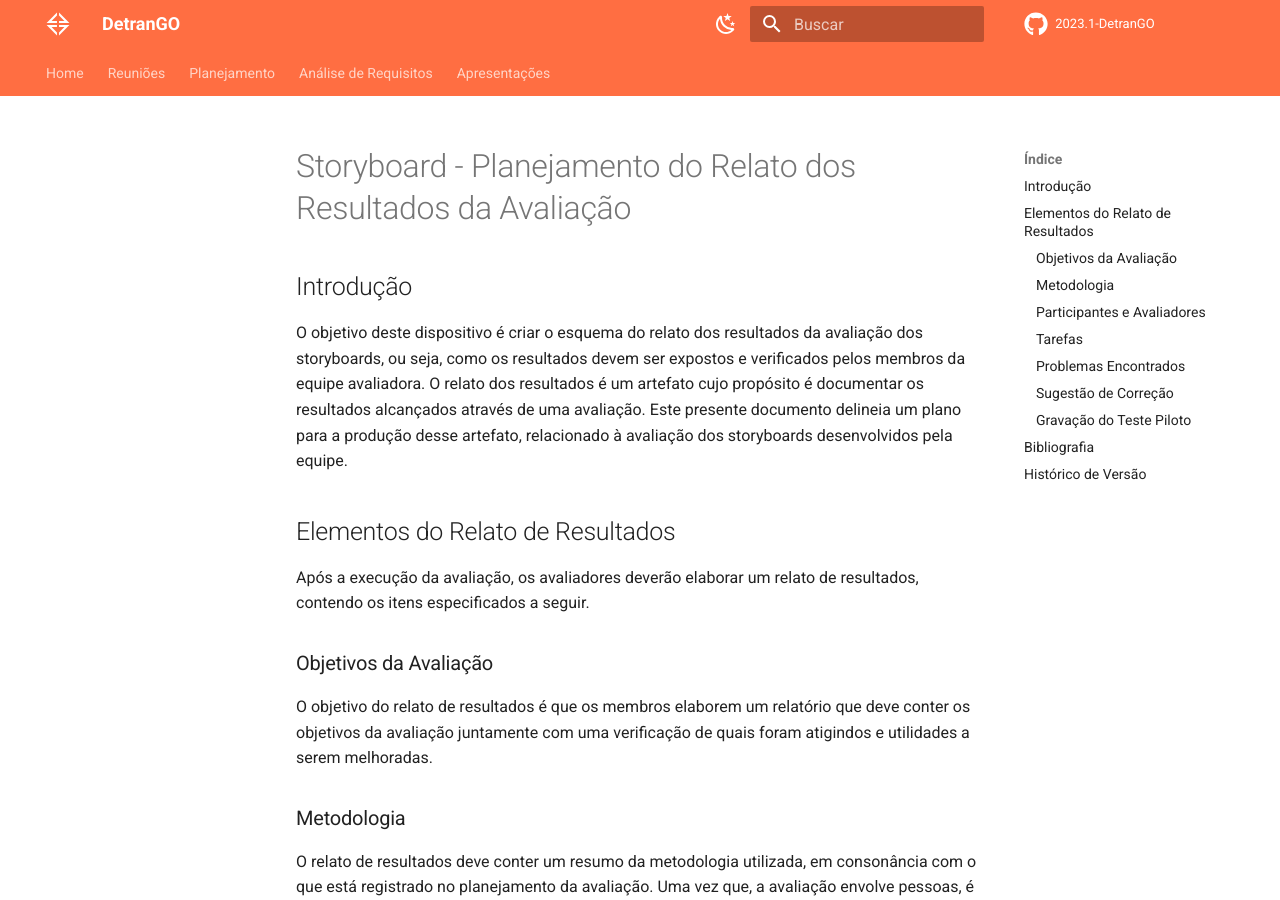
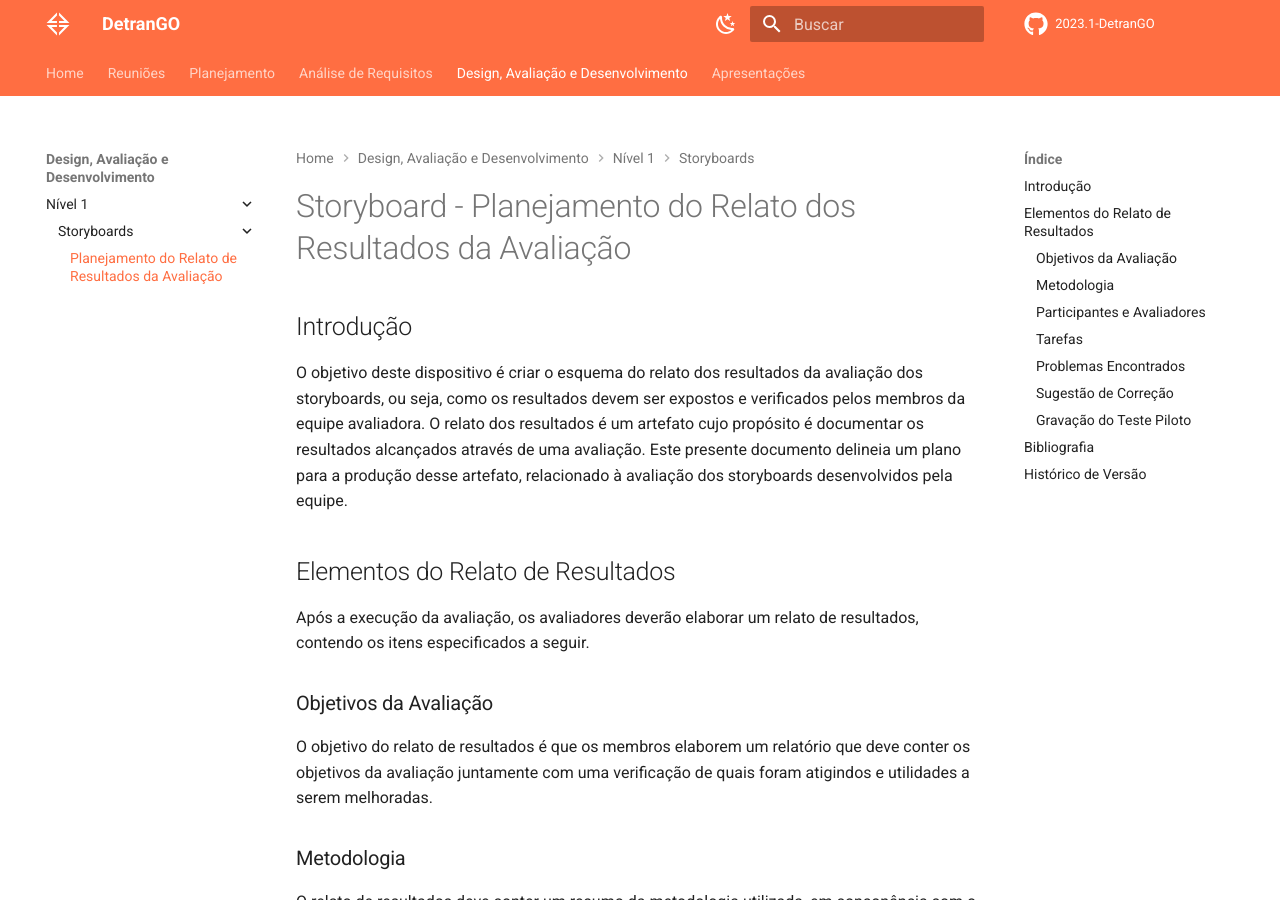
Before and after one commit to Interacao-Humano-Computador/2023.1-DetranGO, an MkDocs documentation site: the page built from docs/design_avaliacao/nivel1/storyboard/storyboard_relato_resultados.md, in a window 1280 px wide and 900 px high. Built offline with MkDocs 1.6.1 and Material for MkDocs 9.7.7, drawn with Linux system fonts in a browser that asks for light colours; comment, search, counter and statistics services are not loaded.

Commit message:
update: navegação no mkdocs

```diff
--- a/mkdocs.yml
+++ b/mkdocs.yml
@@ -66,6 +66,10 @@ nav:
           - Guia de Estilo: analise_requisitos/guia_estilo.md
           - Mapa de empatia: analise_requisitos/mapa_de_empatia.md
           - Metas de usabilidade: analise_requisitos/metas_de_usabilidade.md
+    - Design, Avaliação e Desenvolvimento:
+          - Nível 1:
+              - Storyboards:
+                  - Planejamento do Relato de Resultados da Avaliação: design_avaliacao/nivel1/storyboard/storyboard_relato_resultados.md
     - Apresentações:
           - Primeira Etapa: apresentacoes/1a_apresentacao.md
           - Segunda Etapa: apresentacoes/2a_apresentacao.md
```
Also changed, not shown: docs/design_avaliacao/nivel1/storyboard/storyboard_relato_resultados.md (renamed from docs/design_avaliacao/nivel1/storyboard_relato_resultados.md).
